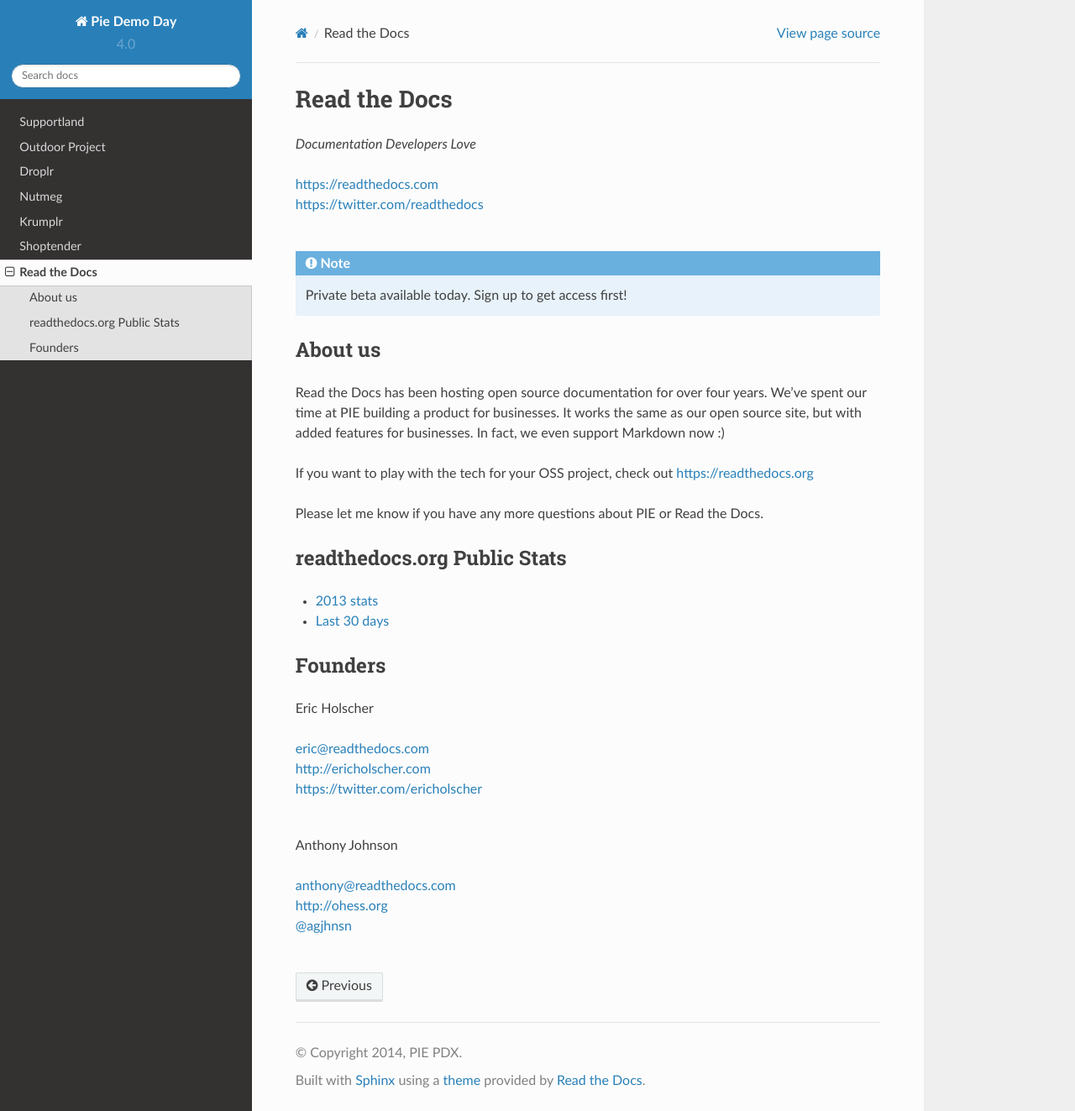
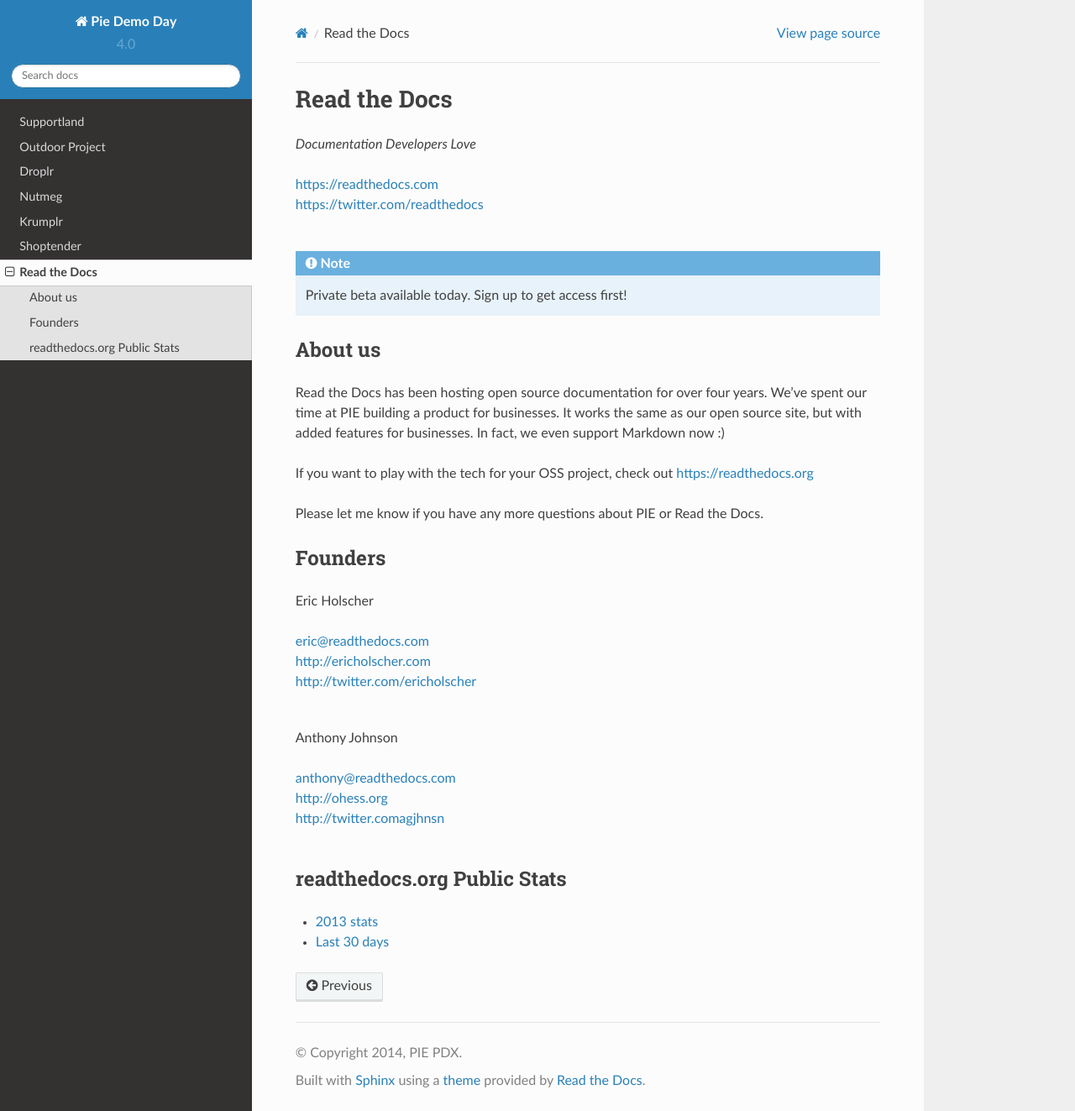
Before and after one commit to piepdx/pie-docs, a Sphinx documentation site: the page built from docs/read-the-docs.rst, in a window 1280 px wide and 1323 px high. Shown: the whole window at 84% size. Built offline with Sphinx 7.4.7 and the Read the Docs theme 2.0.0, drawn with Linux system fonts in a browser that asks for light colours; some of the changed lines change nothing that is shown.

Commit message:
Rejigger stats

```diff
--- a/docs/read-the-docs.rst
+++ b/docs/read-the-docs.rst
@@ -26,12 +26,6 @@
 
 Please let me know if you have any more questions about PIE or Read the Docs.
 
-readthedocs.org Public Stats
-~~~~~~~~~~~~~~~~~~~~~~~~~~~~
-
-* `2013 stats <http://ericholscher.com/blog/2013/dec/23/read-the-docs-2013-stats/>`_
-* `Last 30 days <http://www.seethestats.com/site/readthedocs.org>`_
-
 Founders
 ~~~~~~~~
 
@@ -39,7 +33,7 @@
 
 | eric@readthedocs.com
 | http://ericholscher.com
-| https://twitter.com/ericholscher
+| http://twitter.com/ericholscher
 
 .. raw:: html
 
@@ -50,10 +44,14 @@
 
 | anthony@readthedocs.com
 | http://ohess.org
-| `@agjhnsn`_
-
-.. _`@agjhnsn`: https://twitter.com/agjhnsn
+| http://twitter.comagjhnsn
 
 .. raw:: html
 
    <br>
+
+readthedocs.org Public Stats
+~~~~~~~~~~~~~~~~~~~~~~~~~~~~
+
+* `2013 stats <http://ericholscher.com/blog/2013/dec/23/read-the-docs-2013-stats/>`_
+* `Last 30 days <http://www.seethestats.com/site/readthedocs.org>`_
```
